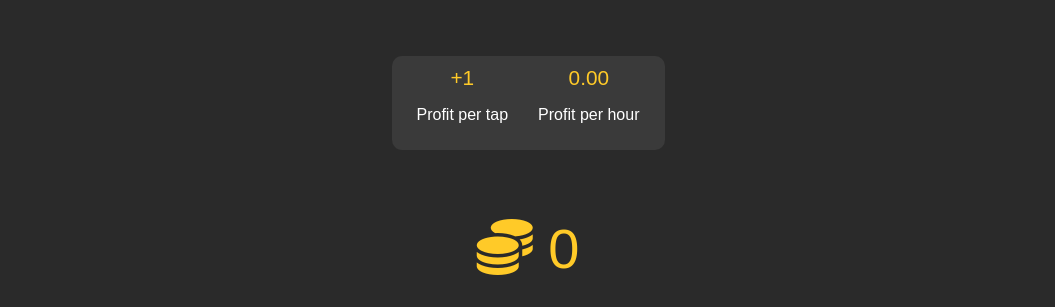
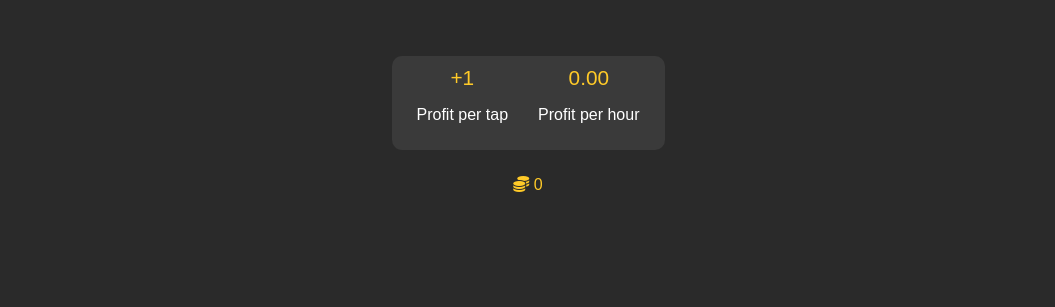
Before and after one commit to IBRAHIMV69/Web2s, a plain HTML site: page Index.html in a window 1280 px wide. Shown: the top 307 px of the page, without its empty margins (112-1167 px from the left). Drawn offline with Linux system fonts and the light colour scheme.

Commit message:
Update Index.html

```diff
--- a/Index.html
+++ b/Index.html
@@ -69,7 +69,7 @@
             color: #ffca28;
         }
         .coin-balance {
-            font-size: 3.5rem;
+            font-size: 1rem;
             color: #ffca28;
             margin-bottom: 20px;
         }
```
